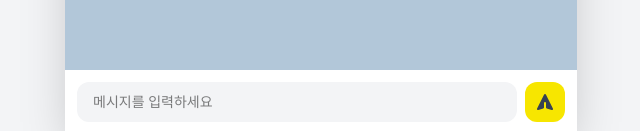
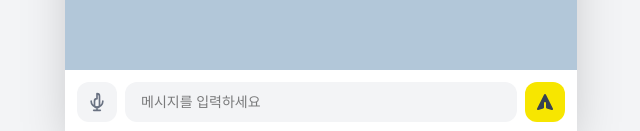
Before and after one commit to juwon1217/phishguard, a React (Vite) app in the folder my-kakao-demo/: page / in a window 1280 px wide. Both pictures are taken after a click on the button "시뮬레이션 시작하기". Shown: the part 666-797 px from the top of the page, without its empty margins (319-959 px from the left). Built offline with nearby package versions, Linux system fonts and the light colour scheme.

Commit message:
음성 인식 기능 추가

```diff
--- a/my-kakao-demo/src/App.jsx
+++ b/my-kakao-demo/src/App.jsx
@@ -1,6 +1,6 @@
 import React, { useState, useEffect, useRef } from 'react';
 
-// 1. 시나리오 및 프로필 설정 정보 (상수로 분리)
+// 1. 시나리오 및 프로필 설정 정보 (기존 유지)
 const SCENARIO_PROFILES = {
   "주원은행 보안팀 (금융 사칭)": {
     name: "보안팀",
@@ -21,24 +21,66 @@ const SCENARIO_PROFILES = {
 
 const KakaoDemo = () => {
   // --- 공통 상태 관리 ---
-  const [view, setView] = useState('intro'); // 'intro', 'chat', 'report'
+  const [view, setView] = useState('intro');
   const [selectedScenario, setSelectedScenario] = useState(Object.keys(SCENARIO_PROFILES)[0]);
   const [messages, setMessages] = useState([]);
   const [inputValue, setInputValue] = useState('');
   const [isLoading, setIsLoading] = useState(false);
   const chatEndRef = useRef(null);
-  const [analysisResult, setAnalysisResult] = useState(null); // 팀원 B의 결과를 저장할 곳
+  const [analysisResult, setAnalysisResult] = useState(null);
+
+  // --- 추가된 상태: 음성 인식 관련 ---
+  const [isListening, setIsListening] = useState(false);
+  const recognitionRef = useRef(null);
 
   const scenarios = Object.keys(SCENARIO_PROFILES);
 
-  // --- 자동 스크롤 ---
+  // --- 자동 스크롤 (기존 유지) ---
   useEffect(() => {
     chatEndRef.current?.scrollIntoView({ behavior: 'smooth' });
   }, [messages, isLoading]);
 
-  // --- 이벤트 핸들러 ---
+  // --- 음성 인식 로직 초기화 ---
+  useEffect(() => {
+    const SpeechRecognition = window.SpeechRecognition || window.webkitSpeechRecognition;
+    if (SpeechRecognition) {
+      recognitionRef.current = new SpeechRecognition();
+      recognitionRef.current.lang = 'ko-KR';
+      recognitionRef.current.continuous = false;
+      recognitionRef.current.interimResults = false;
 
-  // 시뮬레이션 시작 (Intro -> Chat)
+      recognitionRef.current.onresult = (event) => {
+        const transcript = event.results[0][0].transcript;
+        setInputValue(transcript);
+        setIsListening(false);
+      };
+
+      recognitionRef.current.onerror = (event) => {
+        console.error("음성 인식 에러:", event.error);
+        setIsListening(false);
+      };
+
+      recognitionRef.current.onend = () => {
+        setIsListening(false);
+      };
+    }
+  }, []);
+
+  const handleToggleListening = () => {
+    if (!recognitionRef.current) {
+      alert("이 브라우저는 음성 인식을 지원하지 않습니다. 크롬 브라우저를 권장합니다.");
+      return;
+    }
+
+    if (isListening) {
+      recognitionRef.current.stop();
+    } else {
+      setIsListening(true);
+      recognitionRef.current.start();
+    }
+  };
+
+  // --- 이벤트 핸들러 (기존 유지) ---
   const handleStartSimulation = () => {
     const firstStrikes = {
       "주원은행 보안팀 (금융 사칭)": "고객님 안녕하십니까 주원은행 보안팀입니다. 지금 고객님 계좌에서 비정상적인 해외 결제 시도가 포착되었습니다.",
@@ -56,14 +98,12 @@ const KakaoDemo = () => {
     setView('chat');
   };
 
-  // 시나리오 변경
   const handleScenarioChange = (e) => {
     setSelectedScenario(e.target.value);
   };
 
-  // 메시지 전송
   const handleSendMessage = async (e) => {
-    e.preventDefault();
+    if (e) e.preventDefault();
     if (inputValue.trim() === '' || isLoading) return;
 
     const newMessage = {
@@ -106,24 +146,38 @@ const KakaoDemo = () => {
     }
   };
 
+  const handleFinishChat = async () => {
+    try {
+      setIsLoading(true);
+      const response = await fetch('http://localhost:8000/analyze', {
+        method: 'POST',
+        headers: { 'Content-Type': 'application/json' },
+        body: JSON.stringify({
+          messages: messages.map(m => ({ role: m.role, content: m.text })),
+          scenario: selectedScenario
+        }),
+      });
+      const result = await response.json();
+      setAnalysisResult(result.report || result);
+      setView('report');
+    } catch (error) {
+      console.error("분석 요청 실패:", error);
+      setView('report');
+    } finally {
+      setIsLoading(false);
+    }
+  };
+
   // --- 뷰 렌더링 함수 ---
   const displayNames = {
     "주원은행 보안팀 (금융 사칭)": "보안팀",
     "가족/지인 사칭 (카톡 피싱)": "가족/지인 사칭",
     "검찰청 수사관 (기관 사칭)": "검찰청 수사관"
   };
-  // 1. 인트로 페이지
+
   const renderIntro = () => (
-    // 배경 그라데이션 적용
     <div className="flex flex-col items-center justify-center min-h-screen bg-gradient-to-br from-slate-50 via-blue-50 to-slate-100 p-6 text-center font-sans">
-
-      {/* 카드형 컨테이너 */}
       <div className="bg-white/90 backdrop-blur-md p-12 rounded-[2rem] shadow-2xl max-w-3xl w-full border border-white/50 transition-all hover:shadow-3xl">
-
-        {/* (선택사항) 상단에 일러스트 이미지를 넣을 공간 */}
-        {/* <img src="..." alt="보안 일러스트" className="w-48 mx-auto mb-8" /> */}
-
-        {/* 타이포그래피 강화 */}
         <h1 className="text-4xl md:text-5xl font-extrabold text-gray-900 mb-6 tracking-tight flex items-center justify-center gap-3">
           <span className="text-blue-600">🛡️</span> PhishGuard 시뮬레이터
         </h1>
@@ -132,7 +186,6 @@ const displayNames = {
           실전 같은 시뮬레이션을 통해 당신의 대응 능력을 키우세요.
         </p>
 
-        {/* 폼 영역 너비 조정 및 디자인 */}
         <div className="w-full max-w-md mx-auto space-y-8">
           <div className="text-left">
             <label className="text-sm font-bold text-gray-500 uppercase tracking-wider mb-3 block pl-1">
@@ -150,7 +203,6 @@ const displayNames = {
                   </option>
                 ))}
               </select>
-              {/* 커스텀 화살표 아이콘 (Tailwind Heroicons 활용 예시) */}
               <div className="pointer-events-none absolute inset-y-0 right-0 flex items-center px-4 text-gray-500">
                 <svg xmlns="http://www.w3.org/2000/svg" viewBox="0 0 20 20" fill="currentColor" className="w-5 h-5">
                   <path fillRule="evenodd" d="M10 3a1 1 0 01.707.293l3 3a1 1 0 01-1.414 1.414L10 5.414 7.707 7.707a1 1 0 01-1.414-1.414l3-3A1 1 0 0110 3zm-3.707 9.293a1 1 0 011.414 0L10 14.586l2.293-2.293a1 1 0 011.414 1.414l-3 3a1 1 0 01-1.414 0l-3-3a1 1 0 010-1.414z" clipRule="evenodd" />
@@ -159,7 +211,6 @@ const displayNames = {
             </div>
           </div>
 
-          {/* 버튼 인터랙션 강화 */}
           <button
             onClick={handleStartSimulation}
             className="w-full py-4 bg-[#f7e600] text-gray-900 text-lg font-bold rounded-2xl hover:bg-[#ffe812] hover:scale-[1.02] hover:shadow-lg active:scale-95 transition-all duration-300 ease-in-out ring-offset-2 focus:ring-4 focus:ring-[#f7e600]/50"
@@ -167,36 +218,26 @@ const displayNames = {
             시뮬레이션 시작하기
           </button>
         </div>
-
       </div>
-
-      {/* 하단 저작권/팀 정보 (선택사항) */}
-      <p className="text-gray-400 text-sm mt-8">
-        © 2026 PhishGuard Team. All rights reserved.
-      </p>
+      <p className="text-gray-400 text-sm mt-8">© 2026 PhishGuard Team. All rights reserved.</p>
     </div>
   );
 
-  // 2. 메인 대화창 (기존 코드 유지 및 대화 종료 버튼 추가)
   const renderChat = () => (
     <div className="flex h-screen bg-gray-100 font-sans">
       <div className="flex-1 flex flex-col max-w-lg mx-auto bg-[#b2c7d9] shadow-2xl relative">
-        {/* 상단 헤더 */}
+        {/* 헤더 (기존 유지) */}
         <div className="bg-[#b2c7d9]/90 backdrop-blur-sm p-4 flex justify-between items-center sticky top-0 z-10">
           <div className="flex flex-col">
             <span className="font-bold text-gray-800 text-sm">{selectedScenario}</span>
             <span className="text-[10px] text-gray-600">실시간 대응 훈련 중</span>
           </div>
-          {/* 대화 종료 버튼 추가 */}
-          <button
-            onClick={handleFinishChat}
-            className="text-[10px] bg-red-500 text-white px-3 py-1.5 rounded-full font-bold hover:bg-red-600"
-          >
+          <button onClick={handleFinishChat} className="text-[10px] bg-red-500 text-white px-3 py-1.5 rounded-full font-bold hover:bg-red-600">
             대화 종료
           </button>
         </div>
 
-        {/* 채팅 내역 */}
+        {/* 채팅 내역 (기존 유지) */}
         <div className="flex-1 overflow-y-auto p-4 space-y-4">
           <div className="text-center my-4">
             <span className="bg-black/10 text-white text-[10px] px-3 py-1 rounded-full">
@@ -210,9 +251,7 @@ const displayNames = {
               <div key={message.id} className={`flex ${message.sender === 'me' ? 'justify-end' : 'justify-start'}`}>
                 {message.sender === 'other' && (
                   <div className="w-10 h-10 rounded-2xl bg-white mr-2 flex items-center justify-center shadow-sm border border-gray-200 flex-shrink-0">
-                    <span className={`text-[10px] font-bold ${currentProfile.avatarColor}`}>
-                      {currentProfile.avatarText}
-                    </span>
+                    <span className={`text-[10px] font-bold ${currentProfile.avatarColor}`}>{currentProfile.avatarText}</span>
                   </div>
                 )}
                 <div className={`flex flex-col ${message.sender === 'me' ? 'items-end' : 'items-start'}`}>
@@ -240,17 +279,46 @@ const displayNames = {
           <div ref={chatEndRef} />
         </div>
 
-        {/* 하단 입력창 */}
-        <form onSubmit={handleSendMessage} className="bg-white p-3 flex items-center">
+        {/* 하단 입력창 + 마이크 버튼 (애니메이션 추가) */}
+        <div className="bg-white p-3 space-y-2">
+          {/* 음성 인식 중일 때 나타나는 시각적 피드백 */}
+          {isListening && (
+            <div className="flex items-center justify-center py-2 bg-blue-50 rounded-xl animate-pulse">
+              <div className="flex space-x-1">
+                <div className="w-1.5 h-4 bg-blue-400 rounded-full animate-bounce" style={{ animationDelay: '0s' }}></div>
+                <div className="w-1.5 h-6 bg-blue-500 rounded-full animate-bounce" style={{ animationDelay: '0.1s' }}></div>
+                <div className="w-1.5 h-4 bg-blue-400 rounded-full animate-bounce" style={{ animationDelay: '0.2s' }}></div>
+              </div>
+              <span className="ml-3 text-xs font-bold text-blue-600">목소리를 듣고 있어요...</span>
+            </div>
+          )}
+
+          <form onSubmit={handleSendMessage} className="flex items-center relative">
+            {/* 음성 인식 마이크 버튼 */}
+            <button
+              type="button"
+              onClick={handleToggleListening}
+              className={`mr-2 p-2.5 rounded-xl transition-all duration-300 relative ${
+                isListening ? 'bg-blue-500 text-white shadow-lg' : 'bg-gray-100 text-gray-500'
+              }`}
+            >
+              {isListening && (
+                <span className="absolute inset-0 rounded-xl animate-ping bg-blue-400 opacity-75"></span>
+              )}
+              <svg xmlns="http://www.w3.org/2000/svg" className="h-5 w-5 relative z-10" fill="none" viewBox="0 0 24 24" stroke="currentColor">
+                <path strokeLinecap="round" strokeLinejoin="round" strokeWidth={2} d="M19 11a7 7 0 01-7 7m0 0a7 7 0 01-7-7m7 7v4m0 0H8m8 0h-8m4-14a3 3 0 00-3 3v5a3 3 0 006 0V5a3 3 0 00-3-3z" />
+              </svg>
+            </button>
+
             <input
               type="text"
               value={inputValue}
               onChange={(e) => setInputValue(e.target.value)}
-            placeholder="메시지를 입력하세요"
+              placeholder={isListening ? "말씀해 주세요..." : "메시지를 입력하세요"}
               disabled={isLoading}
               className="flex-1 bg-gray-100 rounded-xl px-4 py-2.5 mr-2 text-sm outline-none focus:ring-1 focus:ring-yellow-400"
             />
-          <button type="submit" disabled={isLoading} className="bg-[#f7e600] p-2.5 rounded-xl">
+            <button type="submit" disabled={isLoading} className="bg-[#f7e600] p-2.5 rounded-xl flex-shrink-0">
               <svg className="w-5 h-5 text-gray-700" fill="currentColor" viewBox="0 0 20 20">
                 <path d="M10.894 2.553a1 1 0 00-1.788 0l-7 14a1 1 0 001.169 1.409l5-1.429A1 1 0 009 15.571V11a1 1 0 112 0v4.571a1 1 0 00.725.962l5 1.428a1 1 0 001.17-1.408l-7-14z" />
               </svg>
@@ -258,11 +326,10 @@ const displayNames = {
           </form>
         </div>
       </div>
+    </div>
   );
 
-  // 3. 리포트 페이지 (임시)
   const renderReport = () => {
-    // 데이터가 아직 안 왔을 때를 대비한 기본값 설정
     const data = analysisResult || {
       score: 0,
       grade: "분석 중",
@@ -270,7 +337,6 @@ const displayNames = {
       details: { detected_keywords: [] }
     };
 
-    // 점수에 따른 게이지 색상 결정
     const getScoreColor = (score) => {
       if (score >= 80) return "text-green-500";
       if (score >= 50) return "text-yellow-500";
@@ -279,35 +345,21 @@ const displayNames = {
 
     return (
       <div className="flex flex-col items-center justify-center min-h-screen bg-slate-50 p-6 font-sans">
-        <div className="bg-white p-10 rounded-[2.5rem] shadow-2xl max-w-md w-full border border-slate-100 transition-all">
-
-          {/* 상단 아이콘 및 타이틀 */}
+        <div className="bg-white p-10 rounded-[2.5rem] shadow-2xl max-w-md w-full border border-slate-100">
           <div className="text-center mb-8">
-            <div className="inline-block p-4 rounded-full bg-slate-50 mb-4">
-              <span className="text-4xl">📊</span>
-            </div>
+            <div className="inline-block p-4 rounded-full bg-slate-50 mb-4"><span className="text-4xl">📊</span></div>
             <h2 className="text-2xl font-black text-slate-800">보안 진단 리포트</h2>
             <p className="text-sm text-slate-400 mt-1">대화 내용을 정밀 분석한 결과입니다.</p>
           </div>
-
-          {/* 메인 점수 영역 */}
           <div className="flex flex-col items-center mb-10">
             <div className={`text-6xl font-black mb-2 ${getScoreColor(data.score)}`}>
               {data.score}<span className="text-2xl text-slate-300">/100</span>
             </div>
-            <div className="px-4 py-1 rounded-full bg-slate-100 text-slate-600 text-xs font-bold tracking-widest">
-              등급: {data.grade}
+            <div className="px-4 py-1 rounded-full bg-slate-100 text-slate-600 text-xs font-bold tracking-widest">등급: {data.grade}</div>
           </div>
+          <div className="bg-slate-50 p-6 rounded-3xl mb-8 border border-slate-100">
+            <p className="text-sm text-slate-700 leading-relaxed break-keep">"{data.comment}"</p>
           </div>
-
-          {/* 분석 코멘트 */}
-          <div className="bg-slate-50 p-6 rounded-3xl mb-8 border border-slate-100">
-            <p className="text-sm text-slate-700 leading-relaxed break-keep">
-              "{data.comment}"
-            </p>
-          </div>
-
-          {/* 상세 내역 (위험 키워드 등) */}
           <div className="space-y-3 mb-10 text-left">
             <div className="flex justify-between items-center text-sm">
               <span className="text-slate-400 font-medium">참여 시나리오</span>
@@ -316,52 +368,18 @@ const displayNames = {
             <div className="flex justify-between items-center text-sm">
               <span className="text-slate-400 font-medium">탐지된 위험 요소</span>
               <span className="text-red-400 font-bold">
-                {data.details?.detected_keywords?.length > 0
-                  ? data.details.detected_keywords.join(', ')
-                  : '없음'}
+                {data.details?.detected_keywords?.length > 0 ? data.details.detected_keywords.join(', ') : '없음'}
               </span>
             </div>
           </div>
-
-          {/* 버튼 영역 */}
-          <button
-            onClick={() => {
-              setView('intro');
-              setMessages([]);
-              setAnalysisResult(null);
-            }}
-            className="w-full py-4 bg-slate-900 text-white font-bold rounded-2xl hover:bg-black hover:shadow-xl transition-all active:scale-95"
-          >
+          <button onClick={() => { setView('intro'); setMessages([]); setAnalysisResult(null); }} className="w-full py-4 bg-slate-900 text-white font-bold rounded-2xl hover:bg-black transition-all">
             시뮬레이션 다시하기
           </button>
         </div>
       </div>
     );
   };
-  const handleFinishChat = async () => {
-    try {
-      setIsLoading(true); // 분석 중 로딩 표시 (선택사항)
-      const response = await fetch('http://localhost:8000/analyze', {
-        method: 'POST',
-        headers: { 'Content-Type': 'application/json' },
-        body: JSON.stringify({
-          messages: messages.map(m => ({ role: m.role, content: m.text })),
-          scenario: selectedScenario
-        }),
-      });
-      const result = await response.json();
 
-      // 분석 결과를 저장하고 리포트 페이지로 이동
-      setAnalysisResult(result.report || result);
-      setView('report');
-    } catch (error) {
-      console.error("분석 요청 실패:", error);
-      setView('report'); // 에러가 나도 일단 페이지는 넘김
-    } finally {
-      setIsLoading(false);
-    }
-  };
-  // --- 최종 렌더링 ---
   return (
     <>
       {view === 'intro' && renderIntro()}
```
Lines whose indentation alone changed are shown as unchanged.
